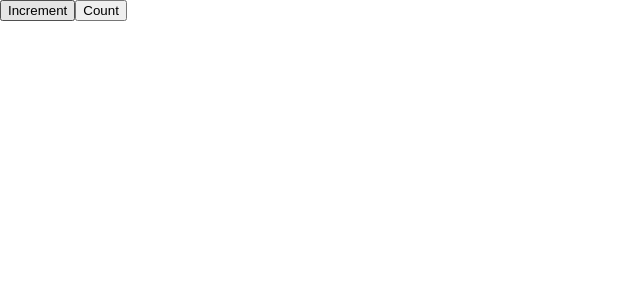
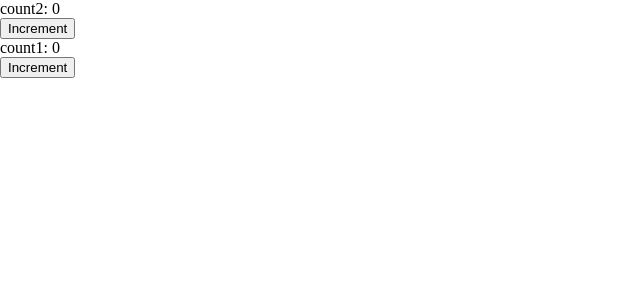
Before and after one commit to wkylin/react-hooks, a React (Create React App) app: page / in a window 1280 px wide. Shown: the top 300 px of the page, without its empty margins (0-640 px from the left). Built offline with nearby package versions, Linux system fonts and the light colour scheme.

Commit message:
use context state

```diff
--- a/src/App.js
+++ b/src/App.js
@@ -2,12 +2,13 @@
  * @Author: wkylin.w
  * @Date: 2020-08-02 11:34:05
  * @Last Modified by: wkylin.w
- * @Last Modified time: 2020-09-05 15:11:39
+ * @Last Modified time: 2020-09-05 18:32:47
  */
 import './App.css'
 
 import React from 'react'
-import UseForwardRef from './components/useRef/forwardRef'
+// import UseForwardRef from './components/useRef/forwardRef'
+import ContextStateProviderDemo from './components/useState/useContextStateIndex'
 // import MoviesList from './components/langContext/MoviesList'
 // import UseRefApp from './components/useRef/UseRefApp'
 // import LazyFn from './components/LazyFn/LazyFn'
@@ -74,7 +75,8 @@ function App() {
 
   return (
     <>
-      <UseForwardRef />
+      <ContextStateProviderDemo />
+      {/* <UseForwardRef /> */}
       {/* <LazyFn /> */}
       {/* <DogList /> */}
       {/* <UseRefApp /> */}
--- /dev/null
+++ b/src/components/useState/useContextState.js
@@ -0,0 +1,41 @@
+import React from 'react'
+
+const Context = React.createContext([{}, () => {}])
+
+export const ContextStateProvider = ({ children }) => {
+  const state = React.useState({})
+  const value = React.useMemo(() => state, [state[0]])
+  console.log('value', value)
+  return <Context.Provider value={value}>{children}</Context.Provider>
+}
+
+export default function useContextState(contextKey, initialState) {
+  const [contextState, setContextState] = React.useContext(Context)
+
+  const state =
+    contextState[contextKey] != null ? contextState[contextKey] : initialState
+
+  const setState = (nextState) =>
+    setContextState((prevState) =>
+      Object.assign({}, prevState, {
+        [contextKey]:
+          typeof nextState === 'function' ? nextState(prevState) : nextState,
+      })
+    )
+
+  // React.useMutationEffect(() => {
+  React.useLayoutEffect(() => {
+    if (contextState[contextKey] == null && state != null) {
+      setContextState((prevState) => {
+        if (prevState[contextKey] == null) {
+          return Object.assign({}, prevState, {
+            [contextKey]: state,
+          })
+        }
+        return prevState
+      })
+    }
+  }, [contextKey])
+
+  return [state, setState]
+}
--- /dev/null
+++ b/src/components/useState/useContextStateIndex.js
@@ -0,0 +1,38 @@
+import React from 'react'
+
+import useContextState, { ContextStateProvider } from './useContextState'
+
+function useCounter() {
+  const [count, setCount] = useContextState('counter', 0)
+  const increment = () => setCount(count + 1)
+  return { count, increment }
+}
+
+function IncrementButton() {
+  const { count, increment } = useCounter()
+  return (
+    <>
+      <div>count1: {count}</div>
+      <button onClick={increment}>Increment</button>
+    </>
+  )
+}
+
+function Count() {
+  const { count, increment } = useCounter()
+  return (
+    <>
+      <div>count2: {count}</div>
+      <button onClick={increment}>Increment</button>
+    </>
+  )
+}
+
+export default function ContextStateProviderDemo() {
+  return (
+    <ContextStateProvider>
+      <Count />
+      <IncrementButton />
+    </ContextStateProvider>
+  )
+}
```
Also changed, not shown: src/components/DebouncedInput/UseThrottle.js (added, +40 -0 lines), src/components/forwardRef/ForwardRef.js (+5 -8 lines).
